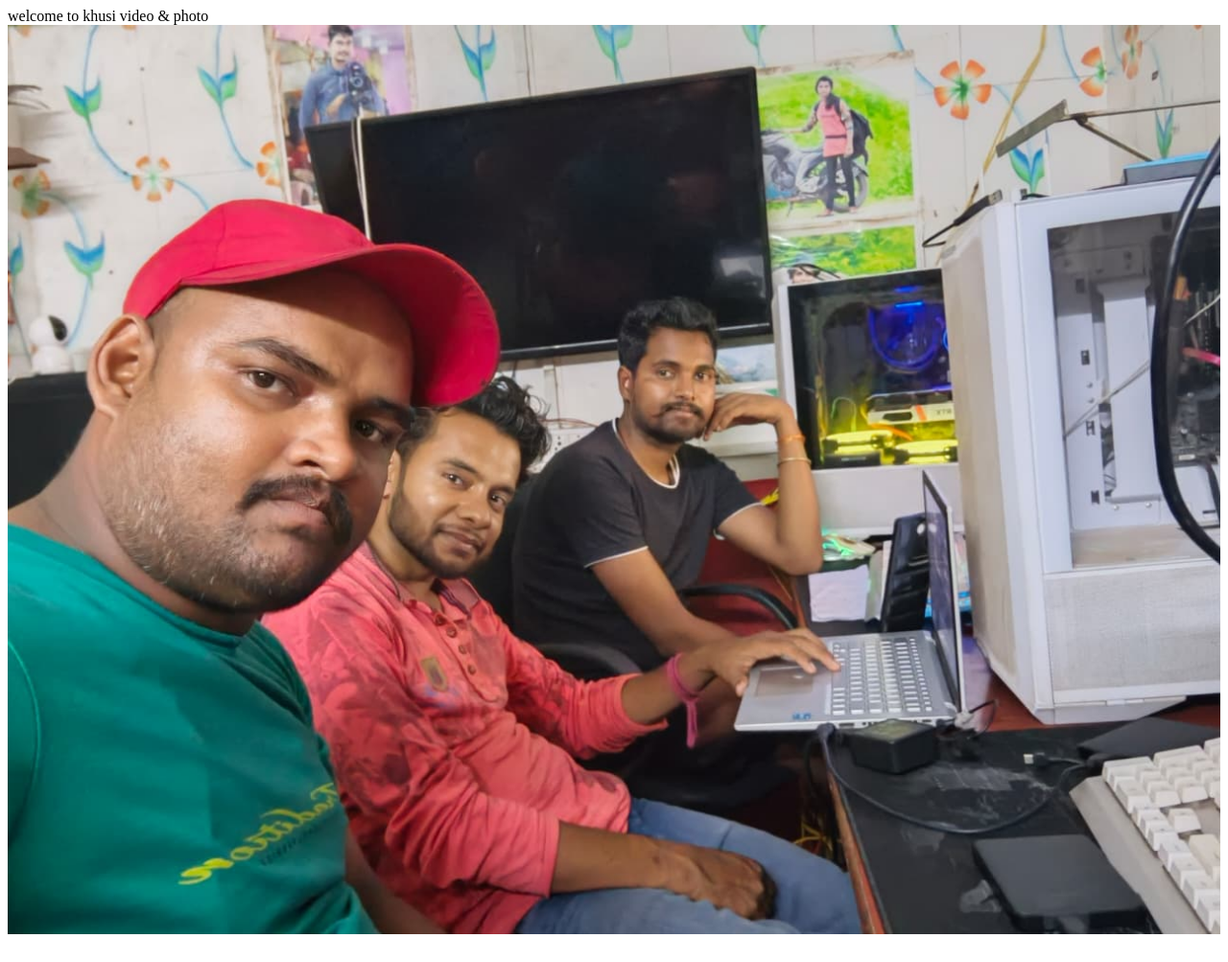
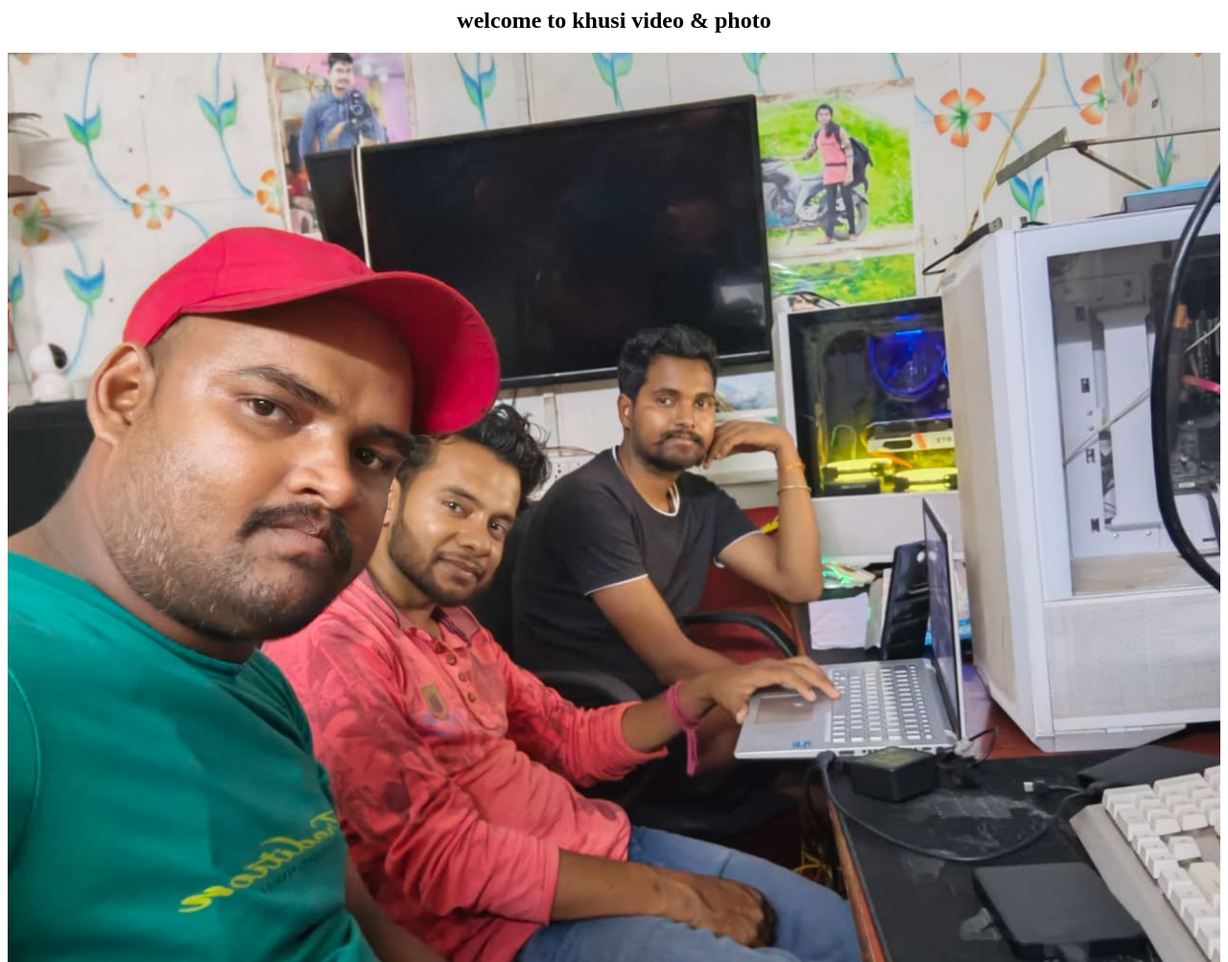
Before and after one commit to rahu1234dib/rr, a plain HTML site: page index.html in a window 1280 px wide. Shown: the whole page at 96% size. Before the commit the page ends 982 px from the top, so only its background shows below. Drawn offline with Linux system fonts and the light colour scheme.

Commit message:
index.html
H

```diff
--- a/index.html
+++ b/index.html
@@ -2,8 +2,9 @@
 <head>
 </head>
 <body>
+  <h2 align="center">
 welcome to khusi video & photo
-
+  </h2>
 <img src="6.jpg" width="100%;">
 </body>
 </html>
```
